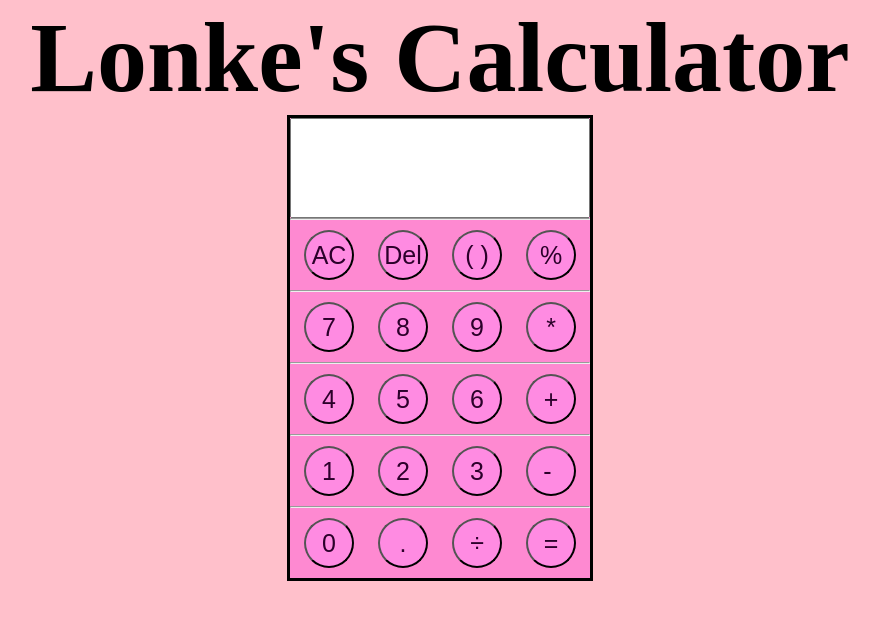
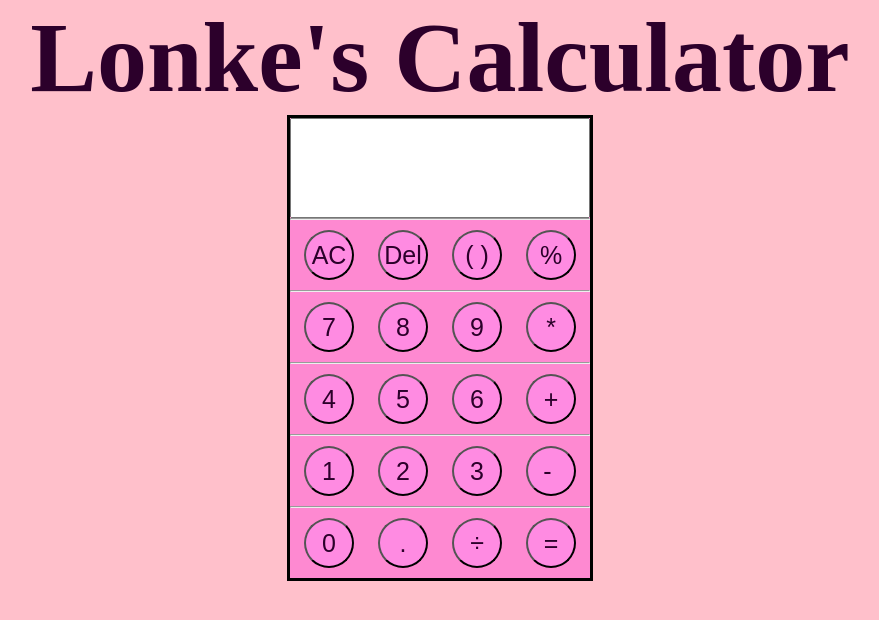
Before and after one commit to LonkeHintsho/Calculator, a plain HTML site: page index.html in a window 1280 px wide. Shown: the whole page, without its empty margins (200-1079 px from the left). Drawn offline with Linux system fonts and the light colour scheme.

Commit message:
rectify mistkae

```diff
--- a/css/style.css
+++ b/css/style.css
@@ -14,6 +14,7 @@ body {
 
 h1 {
     font-size: 100px;
+    color: rgb(44, 0, 43);
 
 }
 
```
